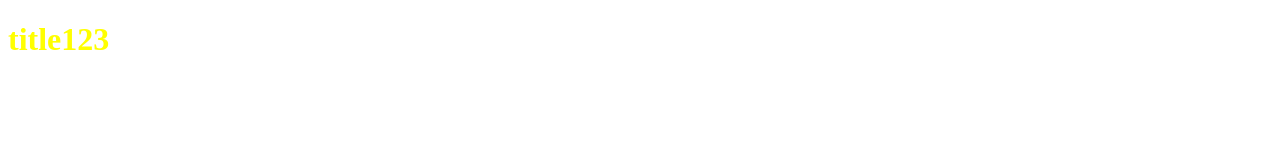
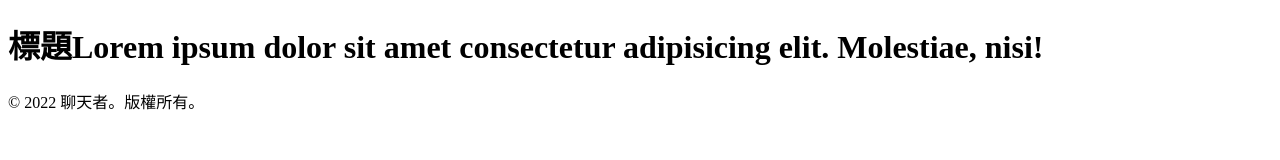
Before and after one commit to asacat1991/HTMLNEWONE, a plain HTML site: page index.html in a window 1280 px wide. Drawn offline with Linux system fonts and the light colour scheme.

Commit message:
聊天機器人
新增HTML及CSS

```diff
--- a/all.css
+++ b/all.css
@@ -1,3 +1,11 @@
-h1{
-    color: yellow;
+*,*::before,*::after{
+    box-sizing: border-box;
 }
+
+.containter{
+    max-width: 1088px;
+    padding: 0 20px;
+    margin: 0 auto;
+    border: 1px solid #000;
+
+}
--- a/index.html
+++ b/index.html
@@ -8,6 +8,14 @@
     <link rel="stylesheet" href="all.css">
 </head>
 <body>
-    <h1>title123</h1>
+    <div class="container">
+        <h1>標題Lorem ipsum dolor sit amet consectetur adipisicing elit. Molestiae, nisi!</h1>
+    </div>
+
+    <div class="footer">
+        <div class="container">
+            <p>© 2022 聊天者。版權所有。</p>
+        </div>
+    </div>
 </body>
 </html>
```
